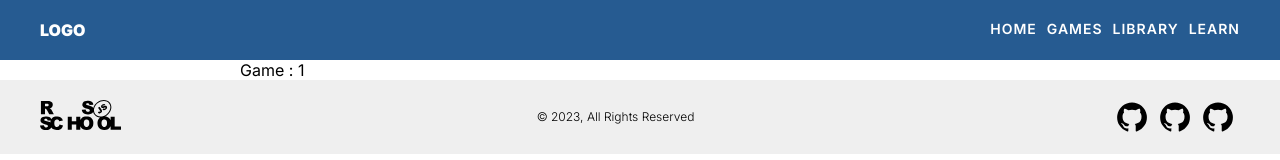
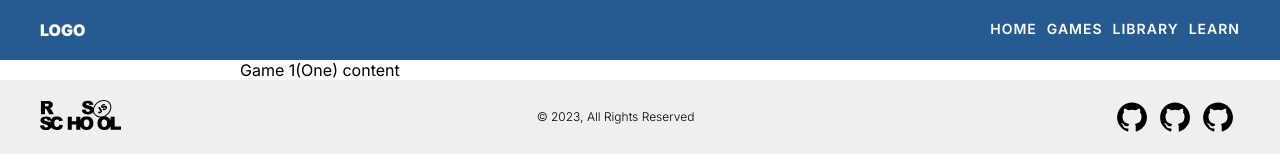
Before and after one commit to gsidnick/rsclone, a React (Create React App) app: page /games/1 in a window 1280 px wide. Shown: the top 160 px of the page. Built offline with nearby package versions, Linux system fonts and the light colour scheme.

Commit message:
feat: add routing in GameCards by useParams hook

```diff
--- a/src/components/GamePage/GamePage.tsx
+++ b/src/components/GamePage/GamePage.tsx
@@ -1,13 +1,25 @@
-import React from 'react';
+import { useState, useEffect, ReactElement } from 'react';
 import './GamePage.css';
 import { useParams } from 'react-router-dom';
+import Game1 from '../Games/Game1';
 
 function GamePage() {
+  const [content, setContent] = useState<ReactElement | null>(null);
+
   const params = useParams();
+
+  useEffect(() => {
+    const number: number | null = (params && params.number) ? +params.number : null;
+
+    if (!isNaN((number as number))) {
+      if (number === 1) setContent(Game1);
+    }
+  },[params]);
+
   return  (
     <main className="gamepage">
       <div className="gamepage__container container">
-        Game : {params.number}
+        {content}
       </div>
     </main>
   );
--- a/src/components/Games/Game1/Game1.tsx
+++ /dev/null
@@ -1,5 +0,0 @@
-function Game1(){
-  return;
-}
-
-export default Game1;
--- /dev/null
+++ b/src/components/Games/Game1/index.tsx
@@ -0,0 +1,11 @@
+import './style.css'
+
+function Game1(){
+  return (
+    <div className="page">
+      Game 1(One) content
+    </div>
+  )
+}
+
+export default Game1;
```
Also changed, not shown: src/components/Games/Game1/Game1.css (deleted), src/components/Games/Game1/style.css (added).
